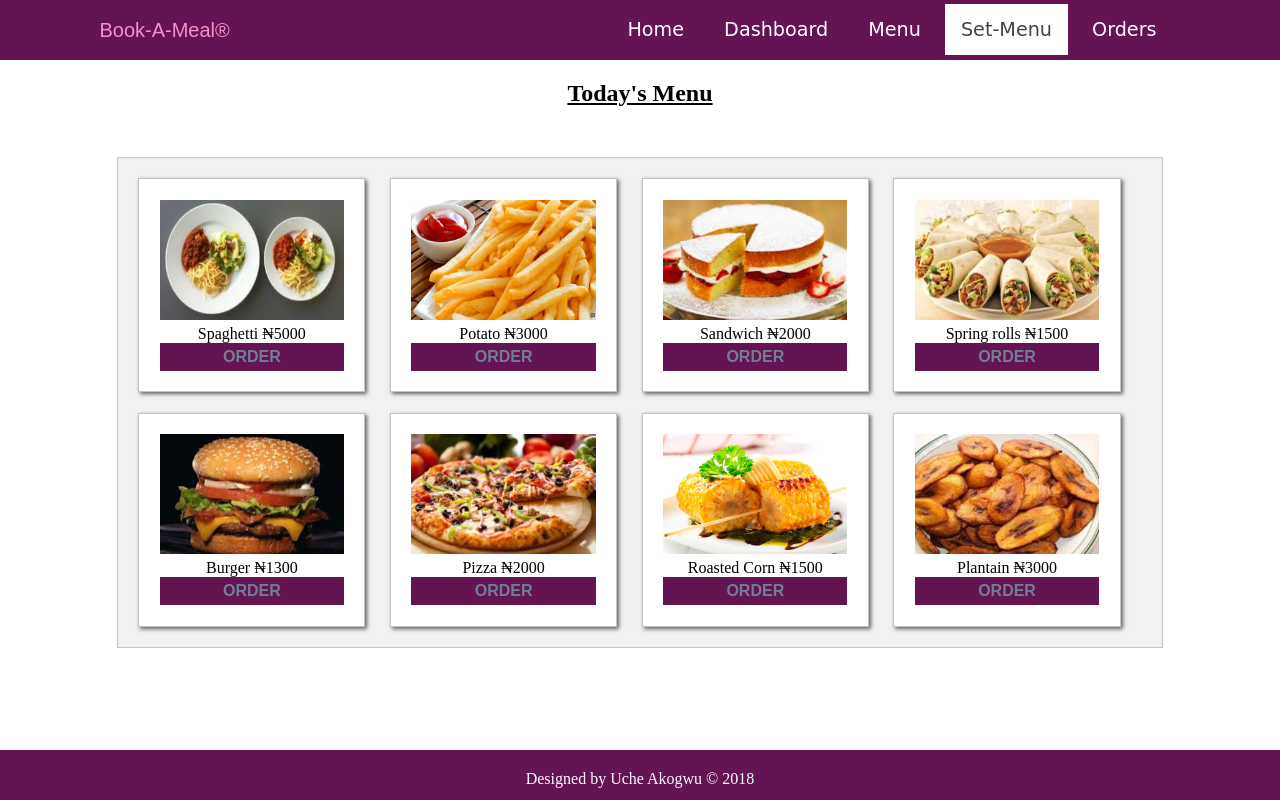
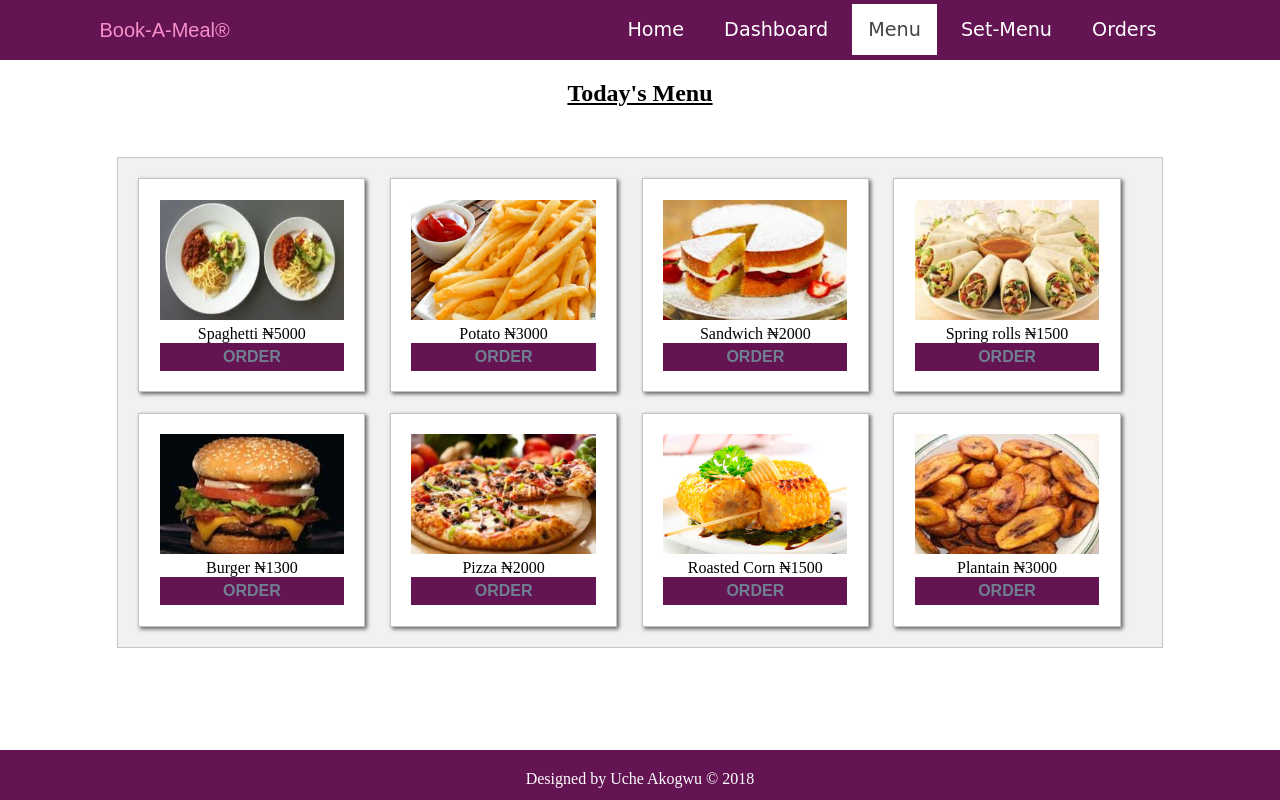
Before and after one commit to ucheg6/Book-A-Meal-App, a plain HTML site: page UI/MenuOptions.html in a window 1280 px wide. Drawn offline with Linux system fonts and the light colour scheme.

Commit message:
(ch-fixed bug)

```diff
--- a/UI/MenuOptions.html
+++ b/UI/MenuOptions.html
@@ -26,10 +26,10 @@
             </div>
 
             <div class="Navbar__Link">
-                <a class="nav-link " href="MenuOptions.html">Menu</a>
+                <a class="nav-link active" href="MenuOptions.html">Menu</a>
             </div>
             <div class="Navbar__Link">
-                <a class="nav-link active" href="SetMenu.html">Set-Menu</a>
+                <a class="nav-link " href="SetMenu.html">Set-Menu</a>
             </div>
             <div class="Navbar__Link">
                 <a class="nav-link  " href="OrderHistory.html">Orders</a>
```
